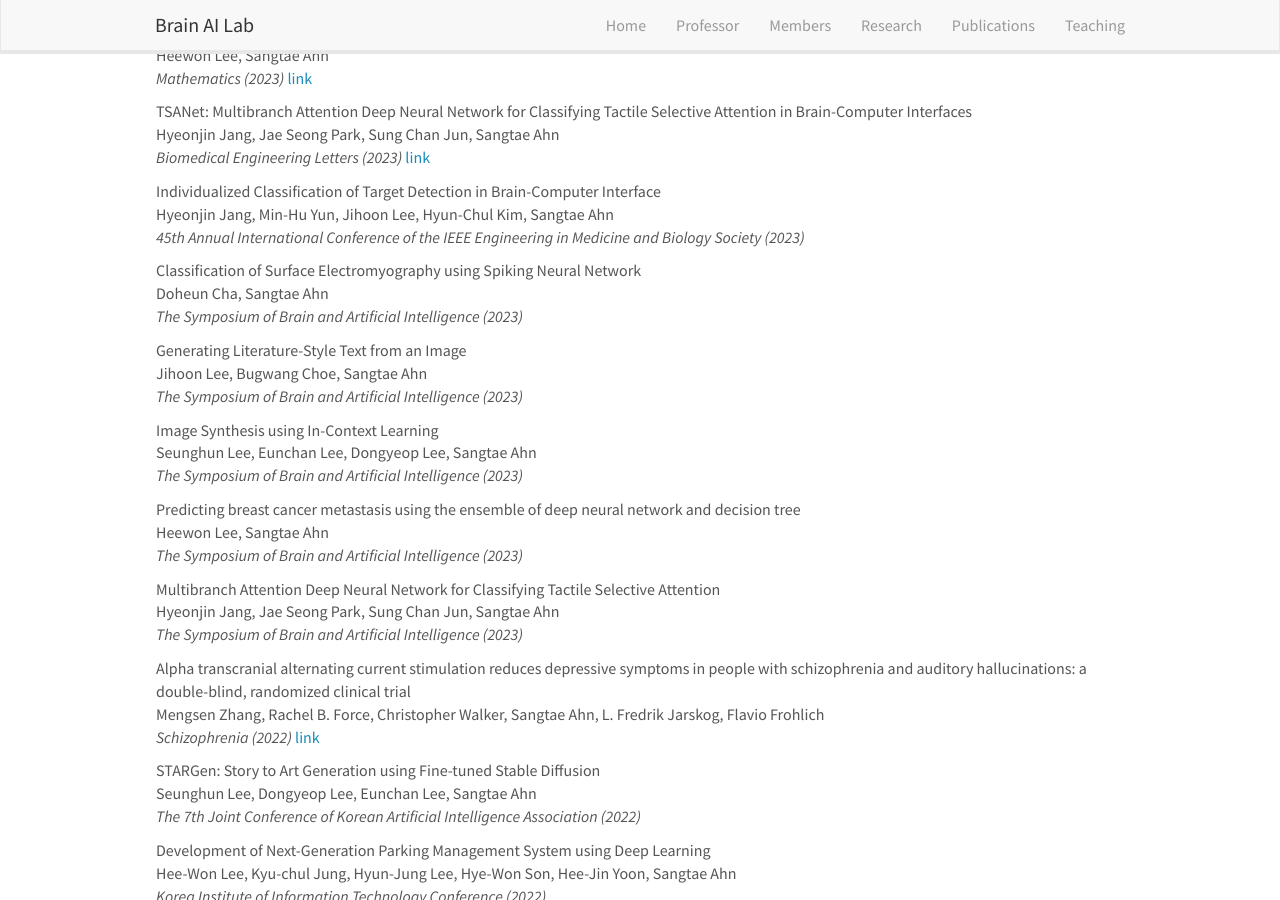
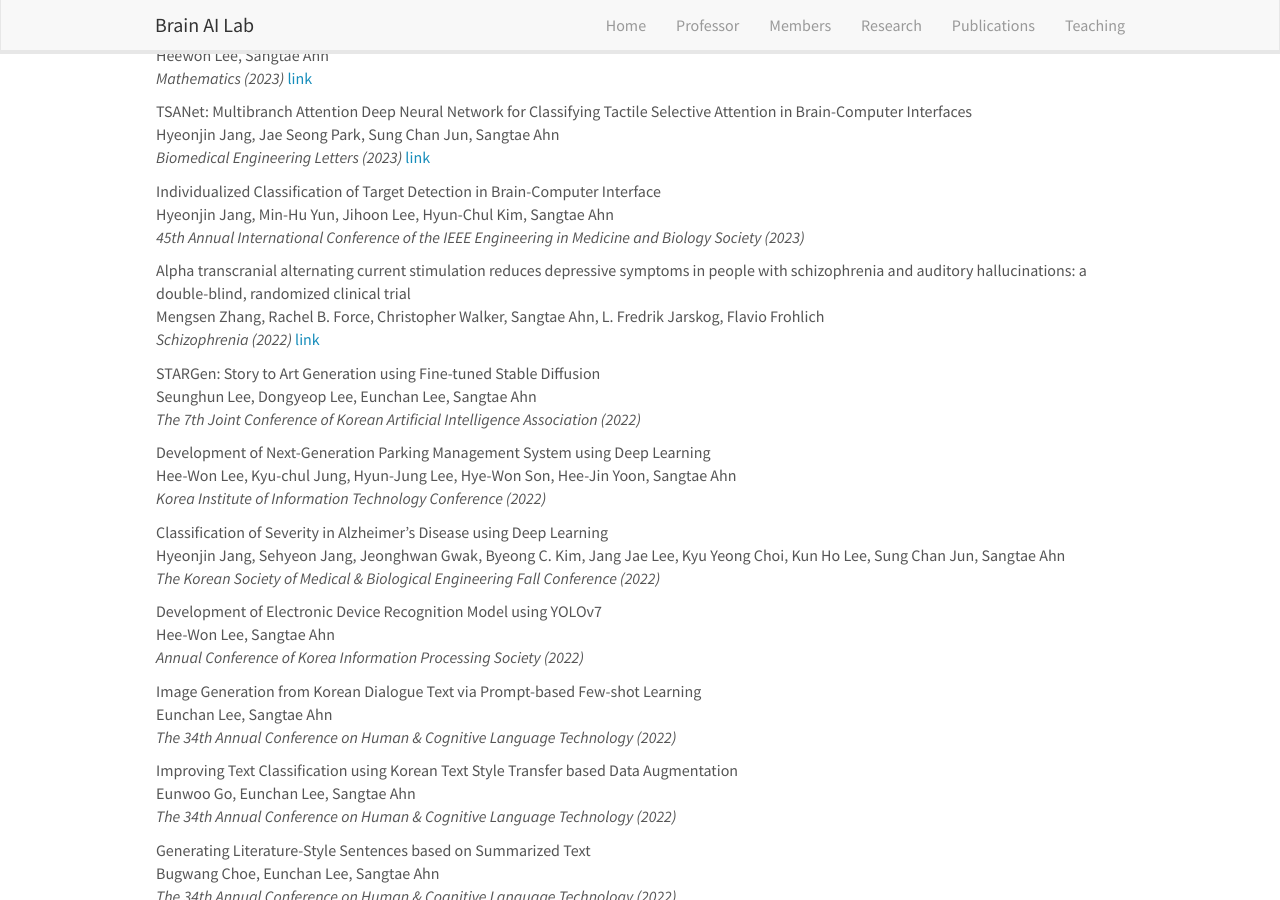
Before and after one commit to KNU-BrainAI/knu-brainai.github.io, a Jekyll site: the page built from _pages/publications.md, in a window 1280 px wide and 900 px high, scrolled down 532 px. Built offline with Jekyll 4.4.1, drawn with Linux system fonts in a browser that asks for light colours; nearby versions of some CDN libraries.

Commit message:
Update publist.yml

```diff
--- a/_data/publist.yml
+++ b/_data/publist.yml
@@ -34,26 +34,6 @@
 - title: "Individualized Classification of Target Detection in Brain-Computer Interface"
   authors: Hyeonjin Jang, Min-Hu Yun, Jihoon Lee, Hyun-Chul Kim, Sangtae Ahn
   journal: 45th Annual International Conference of the IEEE Engineering in Medicine and Biology Society (2023)
-
-- title: "Classification of Surface Electromyography using Spiking Neural Network"
-  authors: Doheun Cha, Sangtae Ahn
-  journal: The Symposium of Brain and Artificial Intelligence (2023)
-
-- title: "Generating Literature-Style Text from an Image"
-  authors: Jihoon Lee, Bugwang Choe, Sangtae Ahn
-  journal: The Symposium of Brain and Artificial Intelligence (2023)
-
-- title: "Image Synthesis using In-Context Learning"
-  authors: Seunghun Lee, Eunchan Lee, Dongyeop Lee, Sangtae Ahn
-  journal: The Symposium of Brain and Artificial Intelligence (2023)
-
-- title: "Predicting breast cancer metastasis using the ensemble of deep neural network and decision tree"
-  authors: Heewon Lee, Sangtae Ahn
-  journal: The Symposium of Brain and Artificial Intelligence (2023)
-
-- title: "Multibranch Attention Deep Neural Network for Classifying Tactile Selective Attention "
-  authors: Hyeonjin Jang, Jae Seong Park, Sung Chan Jun, Sangtae Ahn
-  journal: The Symposium of Brain and Artificial Intelligence (2023)
 
 - title: "Alpha transcranial alternating current stimulation reduces depressive symptoms in people with schizophrenia and auditory hallucinations: a double-blind, randomized clinical trial"
   authors: Mengsen Zhang, Rachel B. Force, Christopher Walker, Sangtae Ahn, L. Fredrik Jarskog, Flavio Frohlich
```
